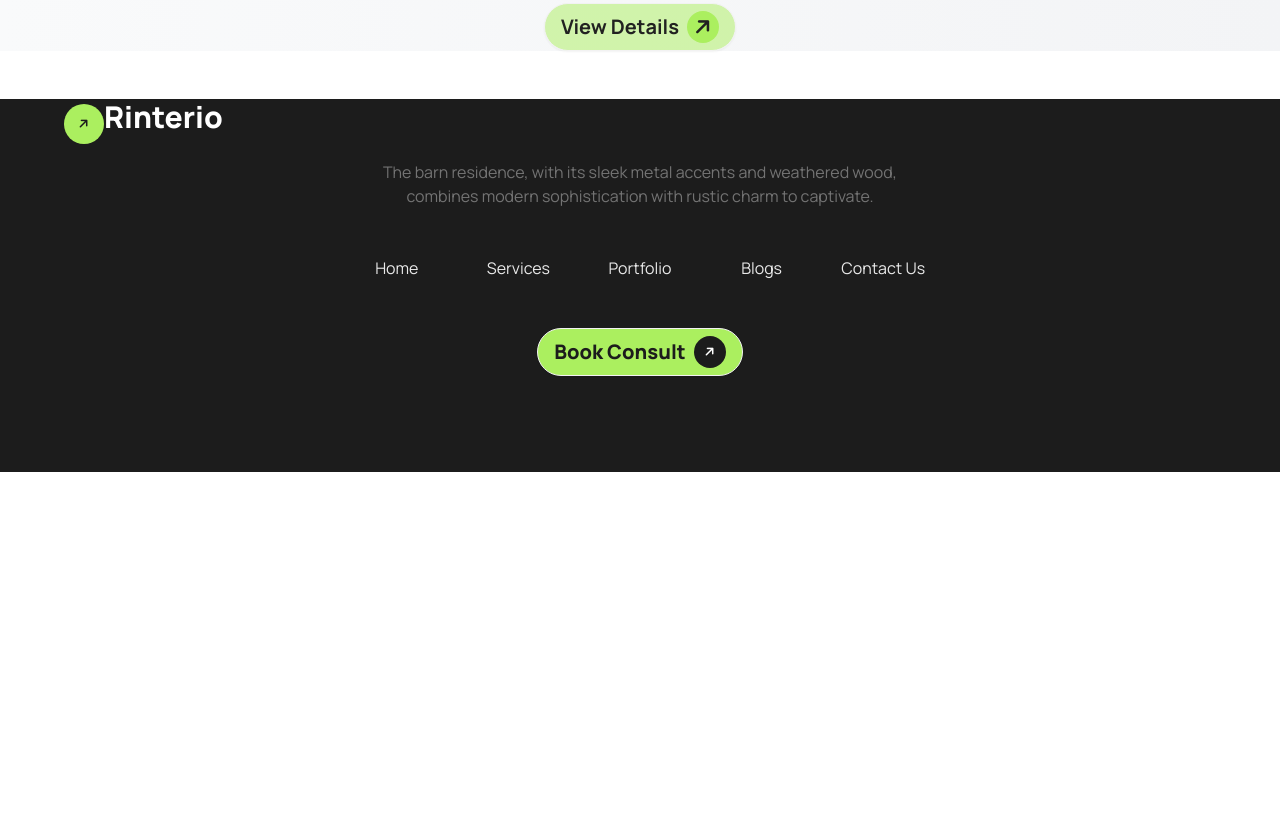
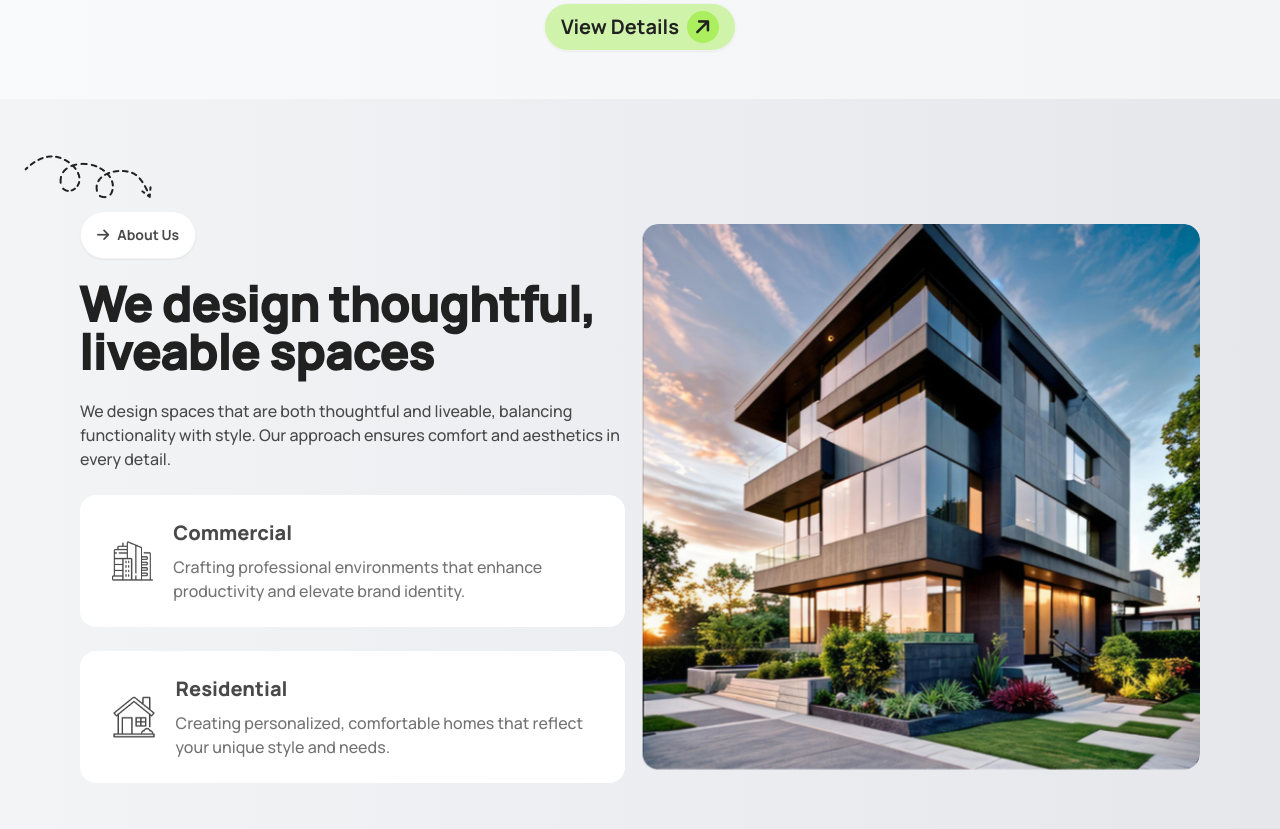
Before and after one commit to talukdar-habib/Assignment-3, a plain HTML site: page index.html in a window 1280 px wide. Shown: the part 671-1500 px from the top of the page. Before the commit the page ends 1143 px from the top, so only its background shows below. Drawn offline with nearby package versions, Linux system fonts and the light colour scheme.

Commit message:
about us section done

```diff
--- a/index.html
+++ b/index.html
@@ -113,7 +113,7 @@
         <!-- Nav section ends -->
 
         <!-- Banner section starts -->
-        <section class="md:w-[90%] w-[70%] mx-auto mb-12">
+        <section class="w-[80%] md:w-[90%] mx-auto pb-12">
             <!-- Banner image -->
             <div>
                 <img class="mx-auto" src="./assets/banner.png" alt="">
@@ -142,8 +142,64 @@
         <!-- About us section starts -->
         <section class="bg-gradient-to-r from-gray-100 to-gray-200">
             <!-- section container -->
-            <div class="w-[90%]">
+            <div class="w-[90%] mx-auto">
+                <!-- Image container -->
+                <div class="hero">
+                    <div class="hero-content flex flex-col-reverse lg:flex-row-reverse justify-between md:my-24 my-5">
+                        <!-- Image -->
+                        <div class=""><img src="./assets/Rectangle.png" class="object-none md:object-fill rounded-2xl" /></div>
+                        <!-- Icon,button & text container -->
+                        <div class="md:w-[50%] relative">
+                            <!-- Icon -->
+                            <div class="hidden md:block absolute -top-14 -left-14"><img src="./assets/Vector.png"
+                                    alt=""></div>
+                                    <!-- Button & text container -->
+                            <div class="text-center md:text-left">
+                                <!-- Button -->
+                                <button class="btn font-bold text-[#494949] bg-white rounded-3xl mb-5"><i
+                                    class="fa-solid fa-arrow-right"></i>About Us</button>
+                                    <!-- Text -->
+                            <h1 class="text-2xl md:text-5xl font-bold text-[#212121] stroke-text">We design thoughtful,
+                                liveable spaces</h1>
+                            <p class="font-medium text-[#494949] py-6">
+                                We design spaces that are both thoughtful and liveable, balancing functionality with
+                                style. Our approach ensures comfort and aesthetics in every detail.
+                            </p>
+                            </div>
+                            <!-- Card container -->
+                            <div class="space-y-6">
+                                <!-- First card -->
+                                <div class="flex gap-3 md:items-center bg-white rounded-2xl p-4 md:p-6">
+                                    <!-- Image -->
+                                    <div class="w-[60%] md:w-fit p-2">
+                                        <img src="./assets/commercial.png" alt="">
+                                    </div>
+                                    <!-- Text -->
+                                    <div class="space-y-2">
+                                        <h3 class="text-xl font-extrabold text-[#494949]">Commercial</h3>
+                                        <p class="font-medium text-[#737373]">Crafting professional environments that
+                                            enhance productivity and elevate brand
+                                            identity.</p>
+                                    </div>
+                                </div>
+                                <!-- Second card -->
+                                <div class="flex gap-3 md:items-center bg-white rounded-2xl p-4 md:p-6">
+                                    <!-- Image -->
+                                    <div class="w-[60%] md:w-fit p-2">
+                                        <img src="./assets/residential.png" alt="">
+                                    </div>
+                                    <!-- Text -->
+                                    <div class="space-y-2">
+                                        <h3 class="text-xl font-extrabold text-[#494949]">Residential</h3>
+                                        <p class="font-medium text-[#737373]">Creating personalized, comfortable homes
+                                            that reflect your unique style and needs.</p>
+                                    </div>
+                                </div>
+                            </div>
+                        </div>
+                    </div>
 
+                </div>
             </div>
         </section>
         <!-- About us section ends -->
@@ -153,16 +209,17 @@
     <!-- Footer section starts -->
     <footer class="bg-[#1C1C1C]">
         <!-- Footer container -->
-        <div class="md:w-[90%] w-[70%] mx-auto">
+        <div class="md:w-[90%] w-[80%] mx-auto">
             <!-- Text container -->
-            <div>
+            <div class="pt-20 text-center ">
                 <!-- Text -->
-                <a class="text-white font-extrabold text-3xl text-center pt-20" href=""><i
-                    class="fa-solid fa-arrow-right w-10 h-10 p-3 inline-flex items-center justify-center -rotate-45 bg-[#ABEF5F] rounded-full text-xs text-[#1C1C1C]"></i>Rinterio</a>
+                <a class="btn btn-ghost text-xl md:text-3xl font-extrabold text-[#E9E9E9]"><i
+                        class="fa-solid fa-arrow-right w-8 h-8 p-5 inline-flex items-center justify-center -rotate-45 bg-[#ABEF5F] rounded-full text-[#1C1C1C] text-base"></i>Rinterio</a>
 
-            <p class="text-[#737373] text-center mt-4 mb-12">The barn residence, with its sleek metal accents and
-                weathered
-                wood, <br class="hidden md:block"> combines modern sophistication with rustic charm to captivate.</p>
+                <p class="text-[#737373] text-center mt-4 mb-12">The barn residence, with its sleek metal accents and
+                    weathered
+                    wood, <br class="hidden md:block"> combines modern sophistication with rustic charm to captivate.
+                </p>
             </div>
             <!-- Footer links -->
             <div class="text-center">
```
